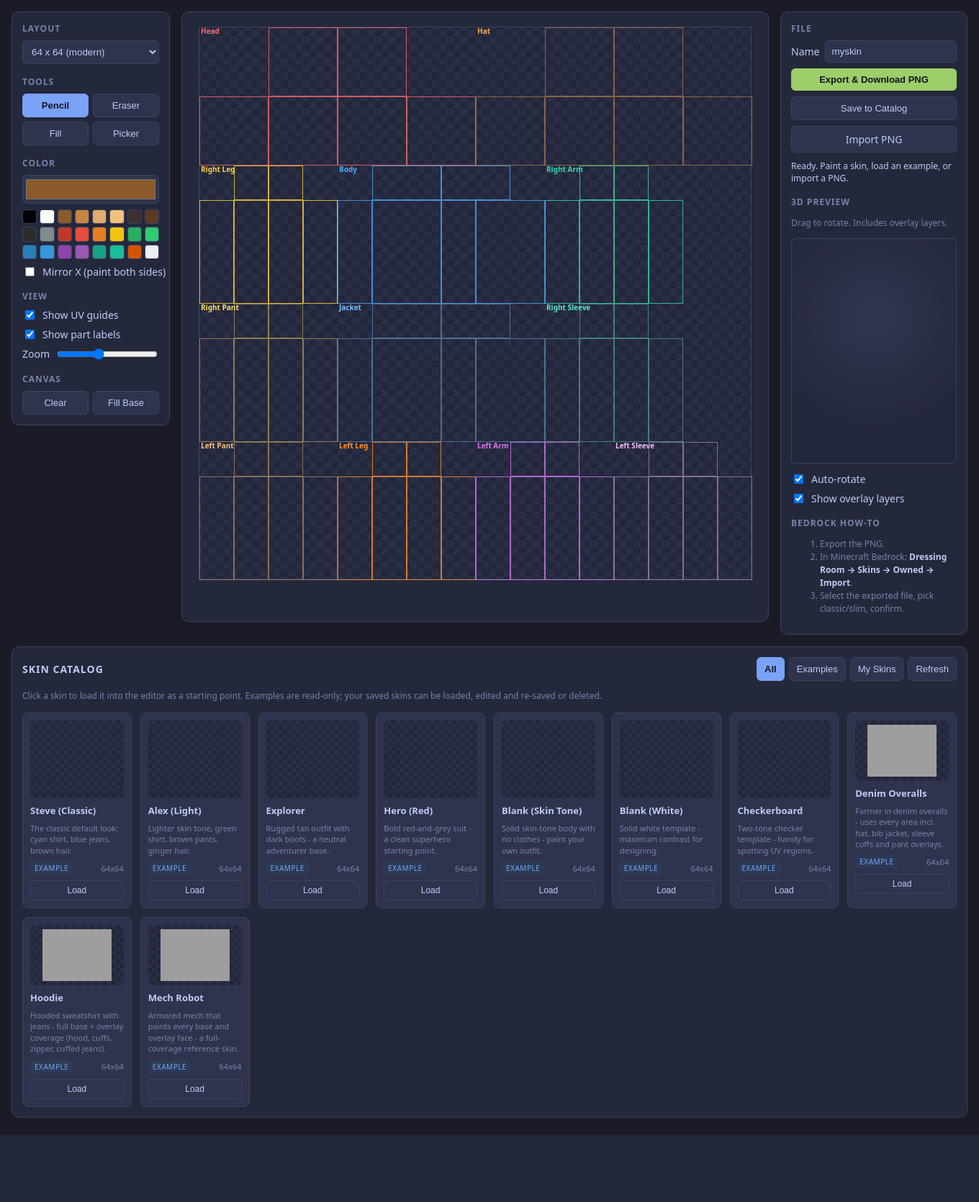
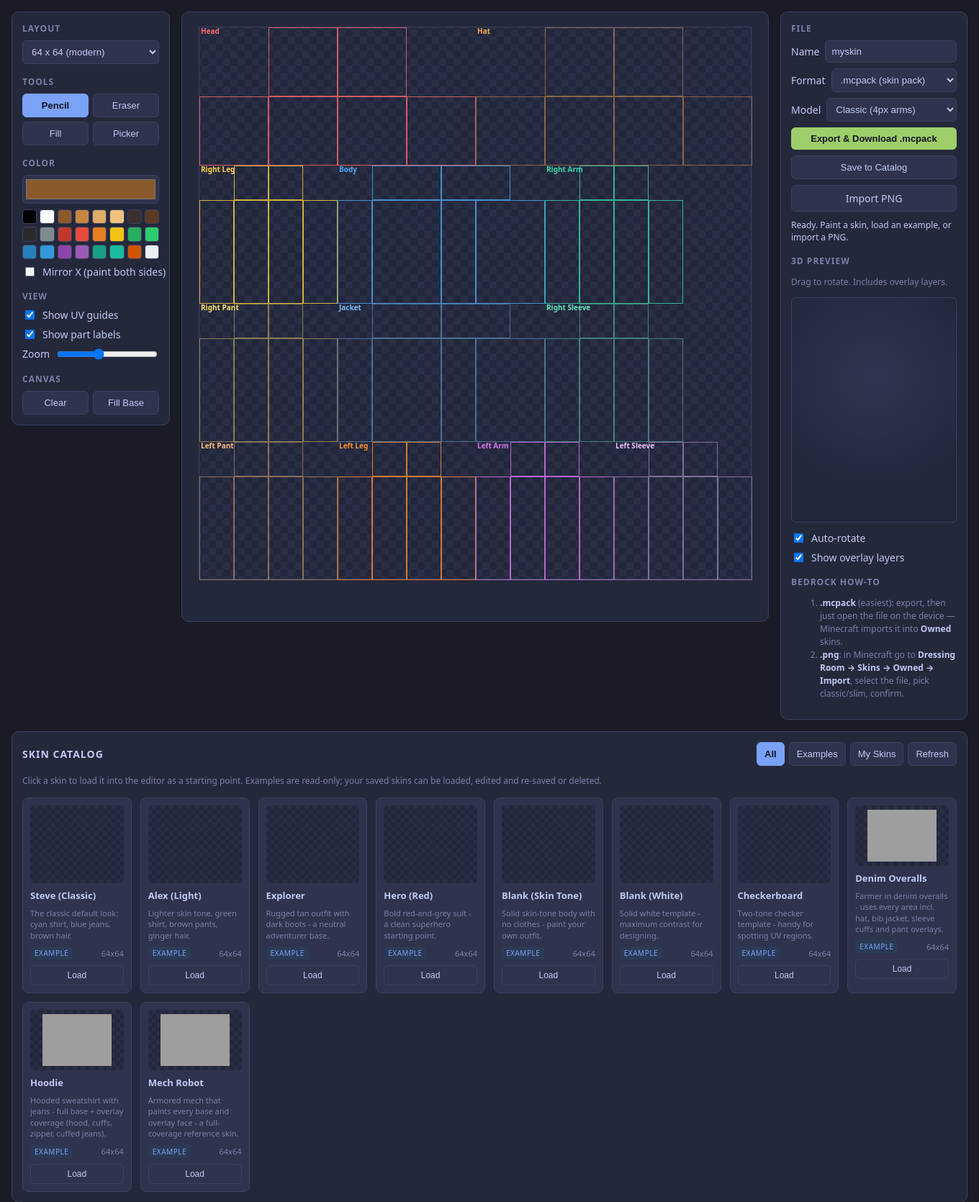
Before and after one commit to JThrom/skinanator, a Flask app: page / in a window 1360 px wide. Shown: the part 52-1722 px from the top of the page at 72% size. Before the commit the page ends 1629 px from the top, so only its background shows below. Run offline with Flask 3, Linux system fonts and the light colour scheme; a map, chart or similar area stays blank; some libraries are stand-ins or nearby versions; grey boxes are pictures that could not be loaded.

Commit message:
Add .mcpack export as the default export format
- Build valid Bedrock skin packs (manifest.json, skins.json, texts, PNG)
  with unique header/module UUIDs and classic/slim geometry selection
- Export endpoint now takes format (mcpack default | png) and model params
- UI: Format + Model selectors in File panel; button label updates; model
  row hidden for PNG export
- .mcpack imports directly into Owned skins (no manual Dressing Room import)
- README + in-app how-to updated

```diff
--- a/app.py
+++ b/app.py
@@ -20,6 +20,7 @@ import os
 import re
 import struct
 import uuid
+import zipfile
 import zlib
 from datetime import datetime
 
@@ -118,6 +119,83 @@ def skin_png_bytes(img: Image.Image) -> bytes:
     return sig + _chunk(b"IHDR", ihdr) + _chunk(b"IDAT", comp) + _chunk(b"IEND", b"")
 
 
+def skin_mcpack_bytes(png: bytes, name: str, model: str = "classic") -> bytes:
+    """
+    Build a valid Bedrock skin pack (.mcpack) zip around a skin PNG.
+
+    A skin pack is a zip containing:
+      - manifest.json : pack metadata with a "skin_pack" module (two UUIDs)
+      - skins.json    : maps the texture to a geometry + a localization key
+      - texts/en_US.lang + texts/languages.json : display names
+      - <texture>.png : the skin image
+
+    `model` selects the body geometry:
+      - "classic" -> geometry.humanoid.custom      (4px arms, Steve)
+      - "slim"    -> geometry.humanoid.customSlim   (3px arms, Alex)
+
+    Importing the .mcpack adds the skin to the player's owned skins so it can be
+    selected from the Dressing Room.
+    """
+    display = (name or "Custom Skin").strip() or "Custom Skin"
+    texture_file = "skin.png"
+    geometry = (
+        "geometry.humanoid.customSlim"
+        if str(model).lower() == "slim"
+        else "geometry.humanoid.custom"
+    )
+
+    header_uuid = str(uuid.uuid4())
+    module_uuid = str(uuid.uuid4())
+
+    manifest = {
+        "format_version": 2,
+        "header": {
+            "name": f"{display} Skin Pack",
+            "description": f"{display} - made with Skinanator",
+            "uuid": header_uuid,
+            "version": [1, 0, 0],
+            "min_engine_version": [1, 16, 0],
+        },
+        "modules": [
+            {
+                "type": "skin_pack",
+                "uuid": module_uuid,
+                "version": [1, 0, 0],
+            }
+        ],
+    }
+
+    # The localization key ties skins.json -> the display name in en_US.lang.
+    loc_key = "skin.1"
+    skins = {
+        "skins": [
+            {
+                "localization_name": "1",
+                "geometry": geometry,
+                "texture": texture_file,
+                "type": "free",
+            }
+        ],
+        "serialize_name": display,
+        "localization_name": display,
+    }
+
+    # skinpack.<serialize_name>.name  and  skin.<serialize_name>.<localization_name>
+    lang_lines = (
+        f"skinpack.{display}={display} Skin Pack\n"
+        f"skin.{display}.1={display}\n"
+    )
+
+    buf = io.BytesIO()
+    with zipfile.ZipFile(buf, "w", zipfile.ZIP_DEFLATED) as zf:
+        zf.writestr("manifest.json", json.dumps(manifest, indent=2))
+        zf.writestr("skins.json", json.dumps(skins, indent=2))
+        zf.writestr("texts/languages.json", json.dumps(["en_US"]))
+        zf.writestr("texts/en_US.lang", lang_lines)
+        zf.writestr(texture_file, png)
+    return buf.getvalue()
+
+
 def _safe_name(name: str) -> str:
     name = (name or "").strip() or "skin"
     name = re.sub(r"[^A-Za-z0-9_\-]", "_", name)
@@ -204,8 +282,17 @@ def validate():
 @app.route("/api/export", methods=["POST"])
 def export():
     """
-    Validate + save a skin to disk and return it as a downloadable PNG.
-    The saved file is a valid Bedrock skin ready to import into a profile.
+    Validate + save a skin to disk and return it as a download.
+
+    Request JSON:
+      image  : data-URL PNG of the skin (required)
+      name   : base file name (optional)
+      format : "mcpack" (default) or "png"
+      model  : "classic" (default) or "slim" (only used for .mcpack geometry)
+
+    - "png"    -> a maximally-compatible bare skin texture PNG.
+    - "mcpack" -> a Bedrock skin pack that imports into the player's owned skins.
+    Both the texture PNG and the pack are also saved under skins/.
     """
     payload = request.get_json(silent=True) or {}
     try:
@@ -213,19 +300,37 @@ def export():
     except ValueError as exc:
         return jsonify({"ok": False, "error": str(exc)}), 400
 
+    fmt = str(payload.get("format", "mcpack")).lower()
+    model = str(payload.get("model", "classic")).lower()
     name = _safe_name(payload.get("name", ""))
     stamp = datetime.now().strftime("%Y%m%d-%H%M%S")
-    filename = f"{name}-{stamp}.png"
+
+    # Always produce the strict-safe PNG; it's the texture for either format.
+    png = skin_png_bytes(img)
+
+    if fmt == "png":
+        filename = f"{name}-{stamp}.png"
+        path = os.path.join(SKINS_DIR, filename)
+        with open(path, "wb") as fh:
+            fh.write(png)
+        resp = send_file(
+            io.BytesIO(png),
+            mimetype="image/png",
+            as_attachment=True,
+            download_name=filename,
+        )
+        resp.headers["X-Saved-Path"] = path
+        return resp
+
+    # Default: .mcpack skin pack.
+    pack = skin_mcpack_bytes(png, payload.get("name", "") or name, model=model)
+    filename = f"{name}-{stamp}.mcpack"
     path = os.path.join(SKINS_DIR, filename)
-
-    # Write a maximally-compatible PNG so strict importers (Fire/Android) accept it.
-    png = skin_png_bytes(img)
     with open(path, "wb") as fh:
-        fh.write(png)
-
+        fh.write(pack)
     resp = send_file(
-        io.BytesIO(png),
-        mimetype="image/png",
+        io.BytesIO(pack),
+        mimetype="application/zip",
         as_attachment=True,
         download_name=filename,
     )
--- a/static/editor.js
+++ b/static/editor.js
@@ -235,12 +235,27 @@
     el.className = "status " + (kind || "");
   }
 
+  // The model (classic/slim) only matters for .mcpack geometry; hide it for PNG.
+  function updateExportControls() {
+    const fmt = $("exportFormat").value;
+    $("modelRow").style.display = fmt === "mcpack" ? "" : "none";
+    $("export").textContent =
+      fmt === "mcpack" ? "Export & Download .mcpack" : "Export & Download PNG";
+  }
+
   async function exportSkin() {
     try {
+      const format = $("exportFormat").value;   // "mcpack" | "png"
+      const model = $("exportModel").value;     // "classic" | "slim"
       const res = await fetch("/api/export", {
         method: "POST",
         headers: { "Content-Type": "application/json" },
-        body: JSON.stringify({ image: dataURL(), name: $("name").value }),
+        body: JSON.stringify({
+          image: dataURL(),
+          name: $("name").value,
+          format,
+          model,
+        }),
       });
       if (!res.ok) {
         const err = await res.json();
@@ -251,12 +266,12 @@
       const saved = res.headers.get("X-Saved-Path");
       const cd = res.headers.get("Content-Disposition") || "";
       const m = cd.match(/filename="?([^"]+)"?/);
-      const fname = m ? m[1] : "skin.png";
+      const fname = m ? m[1] : (format === "png" ? "skin.png" : "skin.mcpack");
       const url = URL.createObjectURL(blob);
       const a = document.createElement("a");
       a.href = url; a.download = fname; a.click();
       URL.revokeObjectURL(url);
-      setStatus("Exported. Saved to " + (saved || "skins/"), "ok");
+      setStatus("Exported " + fname + ". Saved to " + (saved || "skins/"), "ok");
     } catch (e) {
       setStatus("Export error: " + e.message, "err");
     }
@@ -518,6 +533,7 @@
     });
     $("fillBase").addEventListener("click", fillBase);
     $("export").addEventListener("click", exportSkin);
+    $("exportFormat").addEventListener("change", updateExportControls);
     $("saveCatalog").addEventListener("click", saveToCatalog);
     $("import").addEventListener("change", (e) => {
       if (e.target.files[0]) importSkin(e.target.files[0]);
@@ -567,6 +583,7 @@
   // ---- init ---------------------------------------------------------------
   buildSwatches();
   bind();
+  updateExportControls();
   resizeBuffer(false);
   loadCatalog();
   setStatus("Ready. Paint a skin, load an example, or import a PNG.", "");
--- a/templates/index.html
+++ b/templates/index.html
@@ -74,7 +74,21 @@
         <span>Name</span>
         <input type="text" id="name" value="myskin" />
       </label>
-      <button id="export" class="primary">Export &amp; Download PNG</button>
+      <label class="row">
+        <span>Format</span>
+        <select id="exportFormat">
+          <option value="mcpack" selected>.mcpack (skin pack)</option>
+          <option value="png">.png (texture only)</option>
+        </select>
+      </label>
+      <label class="row" id="modelRow">
+        <span>Model</span>
+        <select id="exportModel">
+          <option value="classic" selected>Classic (4px arms)</option>
+          <option value="slim">Slim / Alex (3px arms)</option>
+        </select>
+      </label>
+      <button id="export" class="primary">Export &amp; Download</button>
       <button id="saveCatalog">Save to Catalog</button>
       <label class="filebtn">
         Import PNG
@@ -96,9 +110,10 @@
 
       <h2>Bedrock how-to</h2>
       <ol class="hint">
-        <li>Export the PNG.</li>
-        <li>In Minecraft Bedrock: <b>Dressing Room &rarr; Skins &rarr; Owned &rarr; Import</b>.</li>
-        <li>Select the exported file, pick classic/slim, confirm.</li>
+        <li><b>.mcpack</b> (easiest): export, then just open the file on the
+          device &mdash; Minecraft imports it into <b>Owned</b> skins.</li>
+        <li><b>.png</b>: in Minecraft go to <b>Dressing Room &rarr; Skins &rarr;
+          Owned &rarr; Import</b>, select the file, pick classic/slim, confirm.</li>
       </ol>
     </aside>
   </div>
```
Also changed, not shown: README.md.
